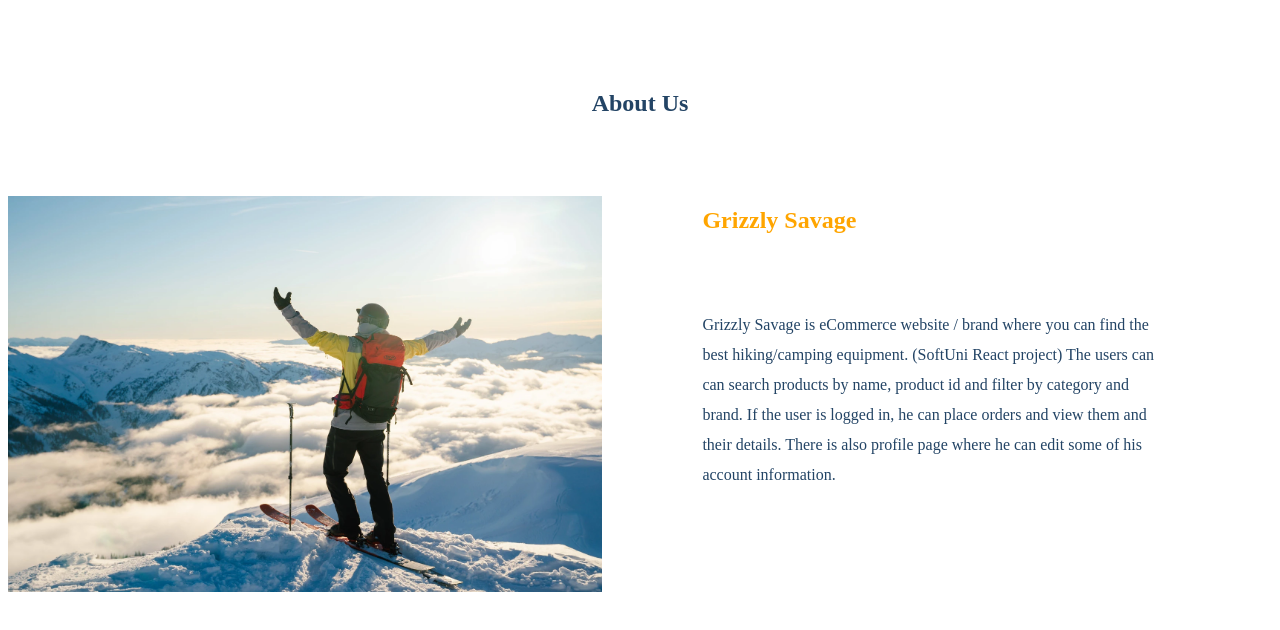
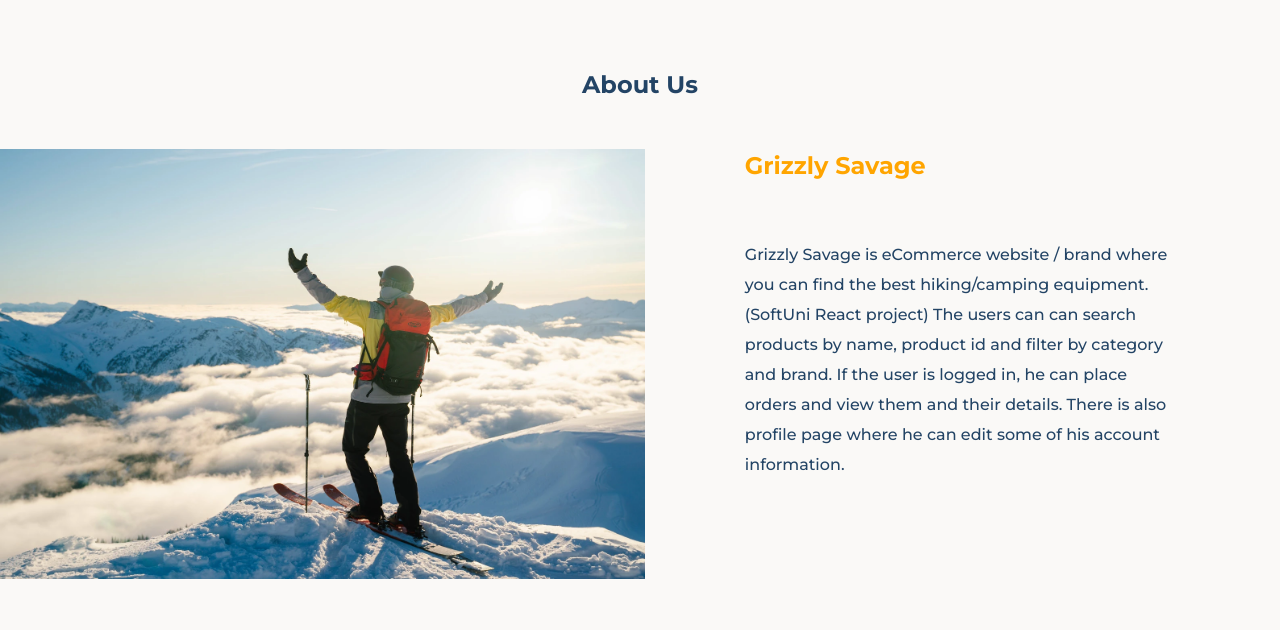
Before and after one commit to manovDev/grizzly-savage-angular, an Angular app in the folder client/: page / in a window 1280 px wide. Shown: the top 630 px of the page. Built offline with nearby package versions, Linux system fonts and the light colour scheme.

Commit message:
Add global styles
#3

```diff
--- a/client/src/styles.scss
+++ b/client/src/styles.scss
@@ -1 +1,48 @@
 /* You can add global styles to this file, and also import other style files */
+@import url('https://fonts.googleapis.com/css2?family=Roboto:wght@300;400;500;700&display=swap');
+@import url('https://fonts.googleapis.com/css2?family=Montserrat:wght@300;400;500;600;700&display=swap');
+
+
+* {
+    box-sizing: border-box;
+    margin: 0;
+    padding: 0;
+    font-family: "Montserrat", sans-serif;
+    font-style: normal;
+}
+
+*,
+*:before,
+*:after {
+    box-sizing: inherit;
+}
+
+html {
+    height: 100%;
+    box-sizing: border-box;
+    overflow-x: hidden;
+}
+
+body {
+    background-color: #FAF9F7;
+    width: 100%;
+    -webkit-box-sizing: border-box;
+    -moz-box-sizing: border-box;
+    box-sizing: border-box;
+}
+
+.App {
+    min-height: 100vh;
+    overflow: hidden;
+    display: block;
+    position: relative;
+    padding-bottom: 200px;
+}
+
+button {
+    cursor: pointer;
+}
+
+a {
+    text-decoration: none;
+}
```
